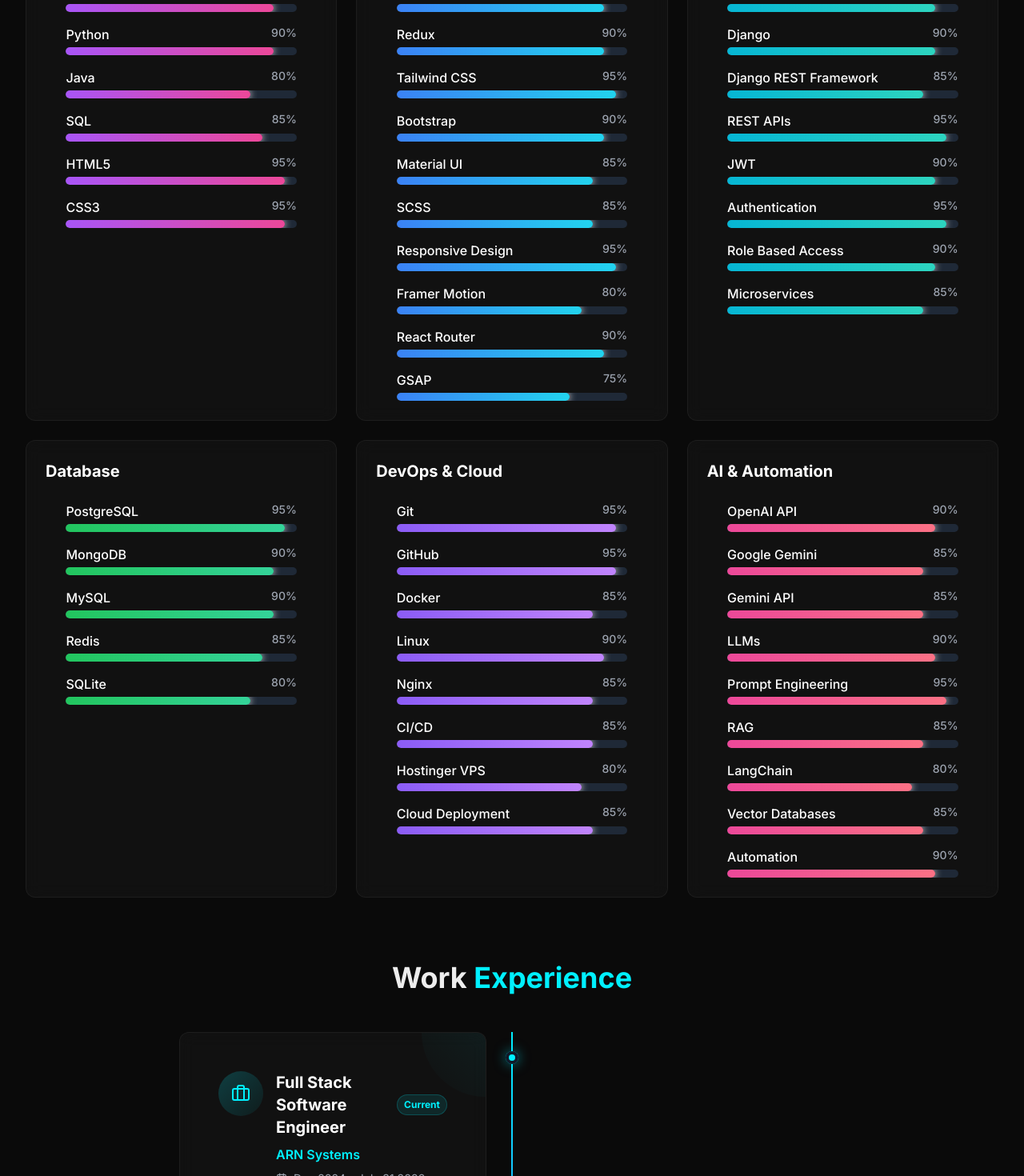
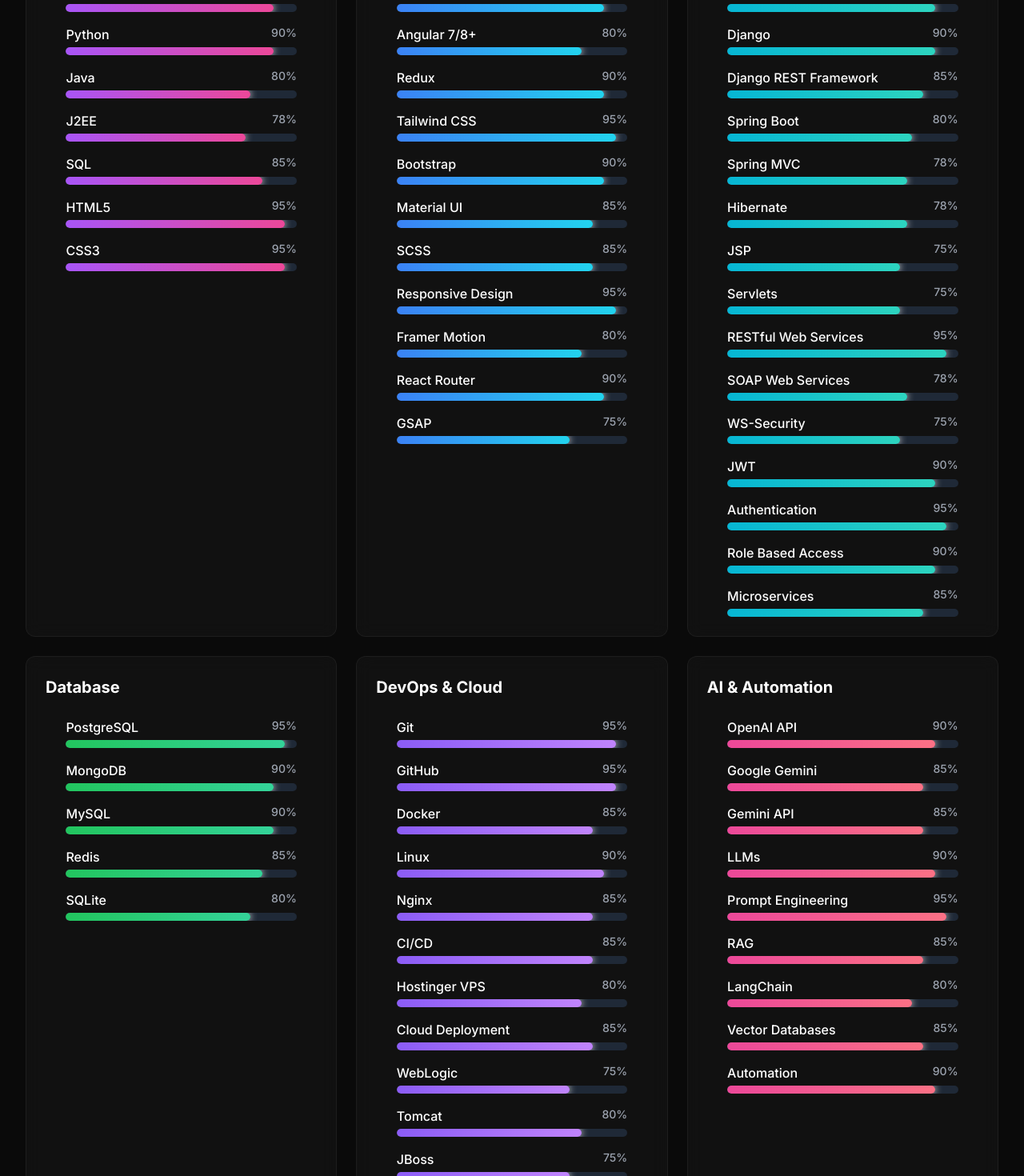
Before and after one commit to saqeebalimk/New-portfolio, a Next.js app: page / in a window 1280 px wide. Shown: the part 1800-3270 px from the top of the page at 80% size. Built offline with nearby package versions, Linux system fonts and the light colour scheme.

Commit message:
feat: add Java enterprise stack (J2EE, Spring Boot, Spring MVC, Hibernate, Angular, JSP, Servlets, SOAP, WS-Security, WebLogic, Tomcat, JBoss) across skill sections

```diff
--- a/components/sections/About.tsx
+++ b/components/sections/About.tsx
@@ -16,6 +16,7 @@
                 { name: "TypeScript", level: 90 },
                 { name: "Python", level: 90 },
                 { name: "Java", level: 80 },
+                { name: "J2EE", level: 78 },
                 { name: "SQL", level: 85 },
                 { name: "HTML5", level: 95 },
                 { name: "CSS3", level: 95 },
@@ -28,6 +29,7 @@
             skills: [
                 { name: "React.js", level: 95 },
                 { name: "Next.js", level: 90 },
+                { name: "Angular 7/8+", level: 80 },
                 { name: "Redux", level: 90 },
                 { name: "Tailwind CSS", level: 95 },
                 { name: "Bootstrap", level: 90 },
@@ -48,7 +50,14 @@
                 { name: "Express.js", level: 90 },
                 { name: "Django", level: 90 },
                 { name: "Django REST Framework", level: 85 },
-                { name: "REST APIs", level: 95 },
+                { name: "Spring Boot", level: 80 },
+                { name: "Spring MVC", level: 78 },
+                { name: "Hibernate", level: 78 },
+                { name: "JSP", level: 75 },
+                { name: "Servlets", level: 75 },
+                { name: "RESTful Web Services", level: 95 },
+                { name: "SOAP Web Services", level: 78 },
+                { name: "WS-Security", level: 75 },
                 { name: "JWT", level: 90 },
                 { name: "Authentication", level: 95 },
                 { name: "Role Based Access", level: 90 },
@@ -80,6 +89,9 @@
                 { name: "CI/CD", level: 85 },
                 { name: "Hostinger VPS", level: 80 },
                 { name: "Cloud Deployment", level: 85 },
+                { name: "WebLogic", level: 75 },
+                { name: "Tomcat", level: 80 },
+                { name: "JBoss", level: 75 },
             ]
         },
         {
```
Also changed, not shown: generate_pdf.js (+4 -4 lines), public/resume.md (+4 -4 lines), 1 other file (tests, documents, lock files or other folders).
